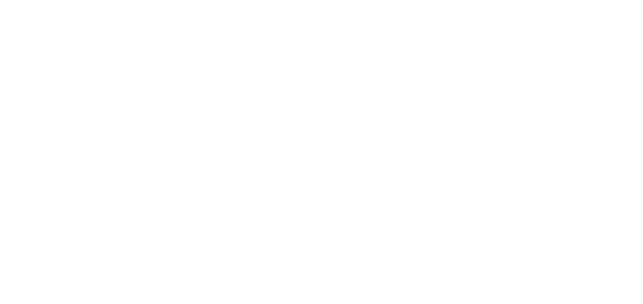
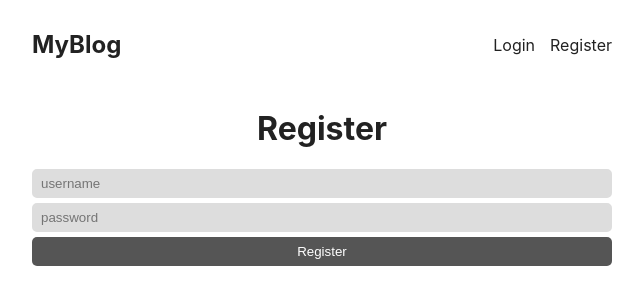
Before and after one commit to dopoka1/blog-app, a React (Create React App) app in the folder client/: page /register in a window 1280 px wide. Before the commit this address had no page. Shown: the top 304 px of the page, without its empty margins (318-961 px from the left). Built offline with nearby package versions, Linux system fonts and the light colour scheme.

Commit message:
Setup form pages and add css

```diff
--- a/client/src/App.css
+++ b/client/src/App.css
@@ -1,6 +1,11 @@
+*{
+    box-sizing: border-box;
+}
+
 body{
     color: #222;
 }
+
 img{
     max-width: 100%;
 }
@@ -67,3 +72,32 @@
     margin: 10px 0;
     line-height: 1.4rem;
 }
+
+form.login form.register{
+    max-width: 400px;
+    margin: 0 auto;
+}
+
+input{
+    display: block;
+    margin-bottom: 5px;
+    width: 100%;
+    padding: 5px 7px;
+    border: 2px solid #ddd;
+    border-radius: 5px;
+    background-color: #ddd;
+}
+
+button{
+    width: 100%;
+    display: block;
+    background-color: #555;
+    border: 0;
+    color: #fff;
+    border-radius: 5px;
+    padding: 7px 0;
+}
+
+form h1{
+    text-align: center;
+}
--- a/client/src/App.js
+++ b/client/src/App.js
@@ -5,6 +5,7 @@
 import Layout from './layout';
 import IndexPage from './pages/IndexPage';
 import LoginPage from './pages/LoginPage';
+import RegistrationPage from './pages/RegistrationPage';
 
 function App() {
   return (
@@ -12,6 +13,7 @@
       <Route path="/" element={<Layout />}>
         <Route index element={<IndexPage />} />
         <Route path='/login' element={<LoginPage />} />
+        <Route path='/register' element={<RegistrationPage />} />
       </Route>
     </Routes>
   );
--- a/client/src/pages/LoginPage.js
+++ b/client/src/pages/LoginPage.js
@@ -1,5 +1,10 @@
 export default function LoginPage() {
     return (
-        <div>login page</div>
+        <form className="login" action="">
+            <h1>Login</h1>
+            <input type="text" placeholder="username"/>
+            <input type="password" placeholder="password"/>
+            <button>Login</button>
+        </form>
     );
 }
--- /dev/null
+++ b/client/src/pages/RegistrationPage.js
@@ -0,0 +1,10 @@
+export default function RegistrationPage() {
+    return (
+        <form className="register" action="">
+            <h1>Register</h1>
+            <input type="text" placeholder="username"/>
+            <input type="password" placeholder="password"/>
+            <button>Register</button>
+        </form>
+    );
+}
```
